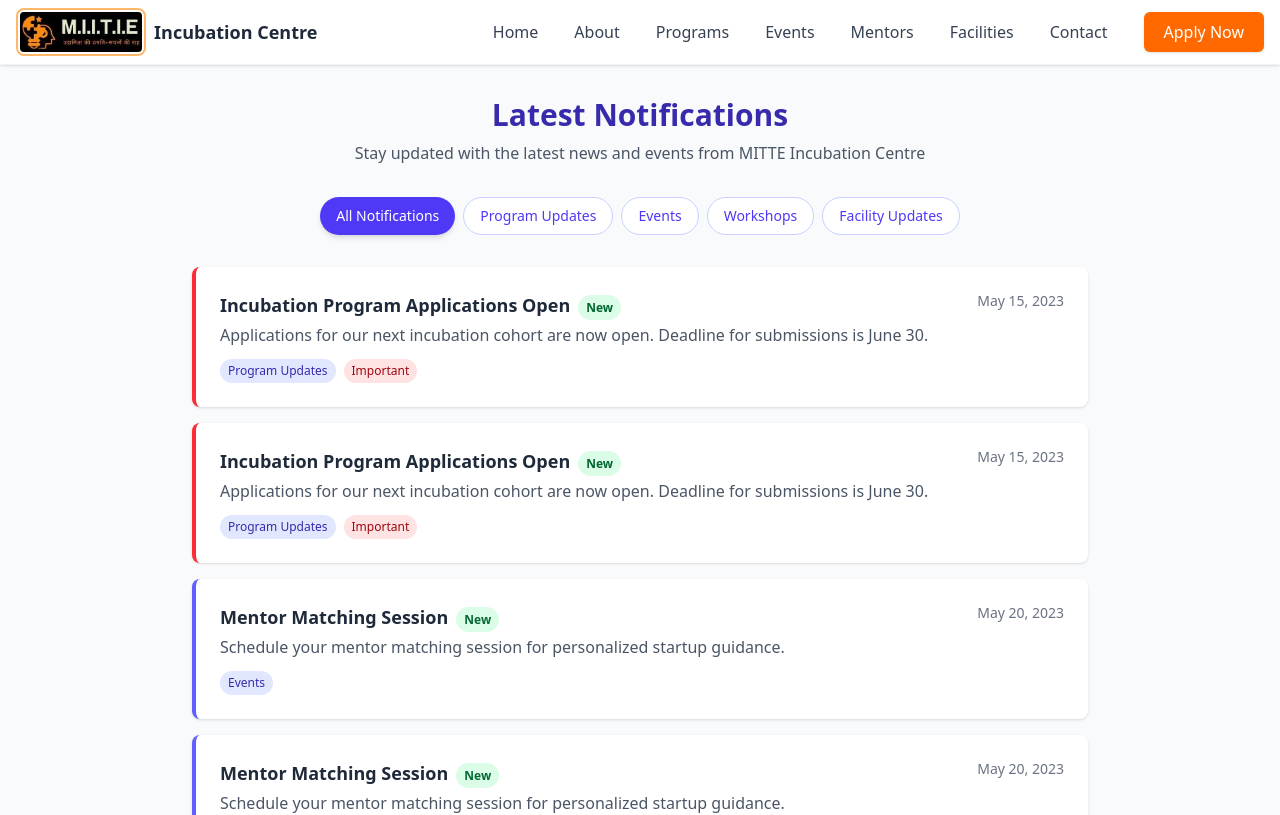
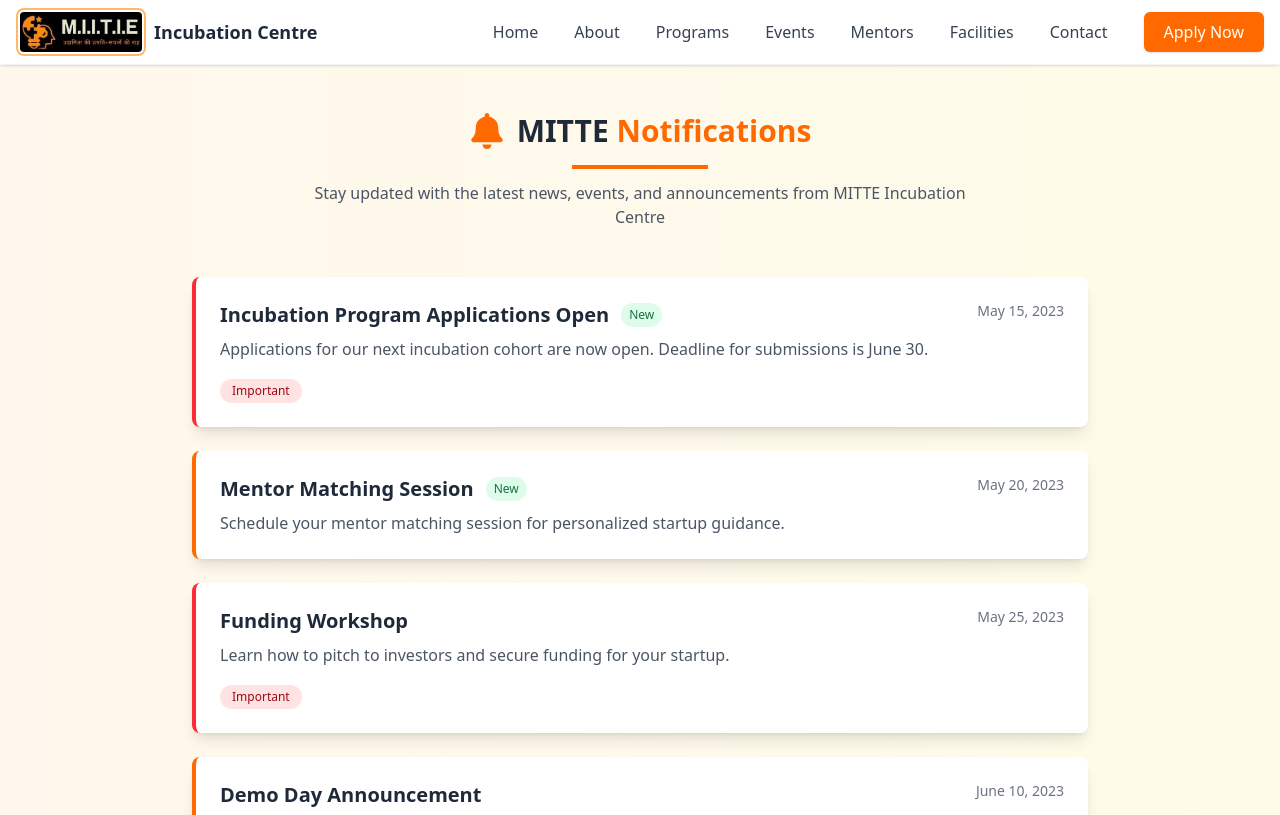
Before and after one commit to HarryOhm33/MIITIE, a React (Vite) app: page /notifications in a window 1280 px wide. Shown: the top 815 px of the page. Built offline with nearby package versions, Linux system fonts and the light colour scheme.

Commit message:
Improved Notification

```diff
--- a/src/Pages/Notifications.jsx
+++ b/src/Pages/Notifications.jsx
@@ -1,134 +1,132 @@
-import { useState, useEffect } from "react";
-import { notifications, categories } from "../assets/notifications"; // Adjust the path as necessary
+import { motion, AnimatePresence } from "framer-motion";
+import { FaBell, FaRegBell, FaExclamationCircle } from "react-icons/fa";
+import { useEffect } from "react";
+import { notifications } from "../assets/notifications";
 
 const Notifications = () => {
-  const [activeCategory, setActiveCategory] = useState("all");
-  const [filteredNotifications, setFilteredNotifications] = useState([]);
-  const [visibleNotifications, setVisibleNotifications] = useState([]);
+  useEffect(() => {
+    window.scrollTo({ top: 0, behavior: "smooth" });
+  }, []);
 
-  useEffect(() => {
-    // Filter notifications based on active category
-    const filtered =
-      activeCategory === "all"
-        ? notifications
-        : notifications.filter(
-            (notification) => notification.category === activeCategory
-          );
+  const containerVariants = {
+    hidden: { opacity: 0 },
+    visible: {
+      opacity: 1,
+      transition: {
+        staggerChildren: 0.1,
+      },
+    },
+  };
 
-    setFilteredNotifications(filtered);
-    setVisibleNotifications([]); // Reset visible notifications before animation
-
-    // Animate notifications one by one
-    filtered.forEach((_, index) => {
-      setTimeout(() => {
-        setVisibleNotifications((prev) => [...prev, filtered[index]]);
-      }, index * 100);
-    });
-  }, [activeCategory]);
+  const itemVariants = {
+    hidden: { opacity: 0, y: 20 },
+    visible: {
+      opacity: 1,
+      y: 0,
+      transition: { duration: 0.4 },
+    },
+  };
 
   return (
-    <div className="min-h-screen bg-gray-50 py-8 px-4 sm:px-6 lg:px-8">
-      <div className="max-w-4xl mx-auto">
-        {/* Header */}
-        <div className="text-center mb-8">
-          <h1 className="text-3xl font-bold text-indigo-800 mb-2">
-            Latest Notifications
-          </h1>
-          <p className="text-gray-600">
-            Stay updated with the latest news and events from MITTE Incubation
-            Centre
+    <section className="relative bg-gradient-to-r from-orange-50 to-yellow-50 py-12 md:py-12">
+      <div className="container mx-auto px-4">
+        {/* Animated Heading and Underline */}
+        <motion.div
+          initial={{ opacity: 0, y: -20 }}
+          whileInView={{ opacity: 1, y: 0 }}
+          viewport={{ once: true }}
+          transition={{ duration: 0.6 }}
+          className="text-center mb-12"
+        >
+          <div className="flex items-center justify-center mb-4">
+            <FaBell className="text-4xl text-orange-500 mr-3" />
+            <h2 className="text-3xl font-bold text-gray-800">
+              MITTE <span className="text-orange-500">Notifications</span>
+            </h2>
+          </div>
+          <motion.div
+            className="w-34 h-1 bg-orange-500 mx-auto mb-3"
+            initial={{ scaleX: 0 }}
+            whileInView={{ scaleX: 1 }}
+            viewport={{ once: true, margin: "-100px" }}
+            transition={{ duration: 0.6 }}
+          />
+          <p className="text-gray-600 max-w-2xl mx-auto">
+            Stay updated with the latest news, events, and announcements from
+            MITTE Incubation Centre
           </p>
-        </div>
-
-        {/* Category Filters */}
-        <div className="flex flex-wrap justify-center gap-2 mb-8">
-          {categories.map((category) => (
-            <button
-              key={category.id}
-              onClick={() => setActiveCategory(category.id)}
-              className={`px-4 py-2 rounded-full text-sm font-medium transition-all duration-300 ${
-                activeCategory === category.id
-                  ? "bg-indigo-600 text-white shadow-md"
-                  : "bg-white text-indigo-600 border border-indigo-200 hover:bg-indigo-50"
-              }`}
-            >
-              {category.name}
-            </button>
-          ))}
-        </div>
+        </motion.div>
 
         {/* Notifications List */}
-        <div className="space-y-4">
-          {visibleNotifications.map((notification) => (
-            <div
+        <AnimatePresence>
+          {notifications.length > 0 ? (
+            <motion.div
+              variants={containerVariants}
+              initial="hidden"
+              whileInView="visible"
+              viewport={{ once: true }}
+              className="grid md:grid-cols-1 gap-6 max-w-4xl mx-auto"
+            >
+              {notifications.map((notification) => (
+                <motion.div
                   key={notification.id}
-              className={`bg-white p-6 rounded-lg shadow-sm border-l-4 ${
+                  variants={itemVariants}
+                  whileHover={{ scale: 1.01 }}
+                  className={`bg-white p-6 rounded-lg shadow-lg border-l-4 ${
                     notification.isImportant
                       ? "border-red-500"
-                  : "border-indigo-500"
-              } transition-all duration-500 transform hover:scale-[1.02] hover:shadow-md`}
+                      : "border-orange-500"
+                  } hover:shadow-xl transition-all duration-300`}
                 >
-              <div className="flex justify-between items-start">
-                <div>
-                  <h3 className="text-lg font-semibold text-gray-800">
+                  <div className="flex flex-col md:flex-row md:justify-between md:items-start">
+                    <div className="mb-4 md:mb-0">
+                      <div className="flex items-center">
+                        <h3 className="text-xl font-semibold text-gray-800">
                           {notification.title}
+                        </h3>
                         {notification.isNew && (
-                      <span className="ml-2 px-2 py-1 text-xs bg-green-100 text-green-800 rounded-full animate-pulse">
+                          <span className="ml-3 px-2 py-1 text-xs bg-green-100 text-green-800 rounded-full animate-pulse">
                             New
                           </span>
                         )}
-                  </h3>
-                  <p className="text-gray-600 mt-1">
+                      </div>
+                      <p className="text-gray-600 mt-2">
                         {notification.description}
                       </p>
                     </div>
-                <div className="text-sm text-gray-500 whitespace-nowrap ml-4">
+                    <div className="text-sm text-gray-500 md:text-right">
                       {notification.date}
                     </div>
                   </div>
-              <div className="mt-3 flex items-center">
-                <span className="inline-block px-2 py-1 text-xs rounded-full bg-indigo-100 text-indigo-800">
-                  {categories.find((c) => c.id === notification.category)?.name}
-                </span>
                   {notification.isImportant && (
-                  <span className="ml-2 inline-block px-2 py-1 text-xs rounded-full bg-red-100 text-red-800">
+                    <div className="mt-4">
+                      <span className="inline-block px-3 py-1 text-xs rounded-full bg-red-100 text-red-800">
                         Important
                       </span>
-                )}
-              </div>
-            </div>
-          ))}
-        </div>
-
-        {/* Empty State */}
-        {filteredNotifications.length === 0 && (
-          <div className="text-center py-12">
-            <div className="text-gray-400 mb-4">
-              <svg
-                xmlns="http://www.w3.org/2000/svg"
-                className="h-12 w-12 mx-auto"
-                fill="none"
-                viewBox="0 0 24 24"
-                stroke="currentColor"
-              >
-                <path
-                  strokeLinecap="round"
-                  strokeLinejoin="round"
-                  strokeWidth={1}
-                  d="M15 17h5l-1.405-1.405A2.032 2.032 0 0118 14.158V11a6.002 6.002 0 00-4-5.659V5a2 2 0 10-4 0v.341C7.67 6.165 6 8.388 6 11v3.159c0 .538-.214 1.055-.595 1.436L4 17h5m6 0v1a3 3 0 11-6 0v-1m6 0H9"
-                />
-              </svg>
-            </div>
-            <h3 className="text-lg font-medium text-gray-700">
-              No notifications found
-            </h3>
-            <p className="text-gray-500 mt-1">
-              There are currently no notifications in this category.
-            </p>
                     </div>
                   )}
+                </motion.div>
+              ))}
+            </motion.div>
+          ) : (
+            <motion.div
+              initial={{ opacity: 0 }}
+              animate={{ opacity: 1 }}
+              exit={{ opacity: 0 }}
+              className="text-center py-12 bg-white rounded-lg shadow-sm max-w-4xl mx-auto"
+            >
+              <FaRegBell className="text-5xl text-gray-300 mx-auto mb-4" />
+              <h3 className="text-xl font-medium text-gray-700">
+                No notifications available
+              </h3>
+              <p className="text-gray-500 mt-2">
+                There are currently no notifications.
+              </p>
+            </motion.div>
+          )}
+        </AnimatePresence>
       </div>
-    </div>
+    </section>
   );
 };
 
--- a/src/assets/notifications.js
+++ b/src/assets/notifications.js
@@ -7,7 +7,6 @@ export const notifications = [
       "Applications for our next incubation cohort are now open. Deadline for submissions is June 30.",
     isImportant: true,
     isNew: true,
-    category: "program",
   },
   {
     id: 2,
@@ -17,7 +16,6 @@ export const notifications = [
       "Schedule your mentor matching session for personalized startup guidance.",
     isImportant: false,
     isNew: true,
-    category: "event",
   },
   {
     id: 3,
@@ -27,7 +25,6 @@ export const notifications = [
       "Learn how to pitch to investors and secure funding for your startup.",
     isImportant: true,
     isNew: false,
-    category: "workshop",
   },
   {
     id: 4,
@@ -36,7 +33,6 @@ export const notifications = [
     description: "Save the date for our next cohort's Demo Day presentations.",
     isImportant: false,
     isNew: false,
-    category: "event",
   },
   {
     id: 5,
@@ -46,7 +42,6 @@ export const notifications = [
       "Our expanded co-working space is now available for all incubated startups.",
     isImportant: false,
     isNew: true,
-    category: "facility",
   },
   {
     id: 6,
@@ -56,14 +51,5 @@ export const notifications = [
       "Opportunity to network with angel investors and venture capitalists.",
     isImportant: true,
     isNew: true,
-    category: "event",
   },
 ];
-
-export const categories = [
-  { id: "all", name: "All Notifications" },
-  { id: "program", name: "Program Updates" },
-  { id: "event", name: "Events" },
-  { id: "workshop", name: "Workshops" },
-  { id: "facility", name: "Facility Updates" },
-];
```
Lines whose indentation alone changed are shown as unchanged.
